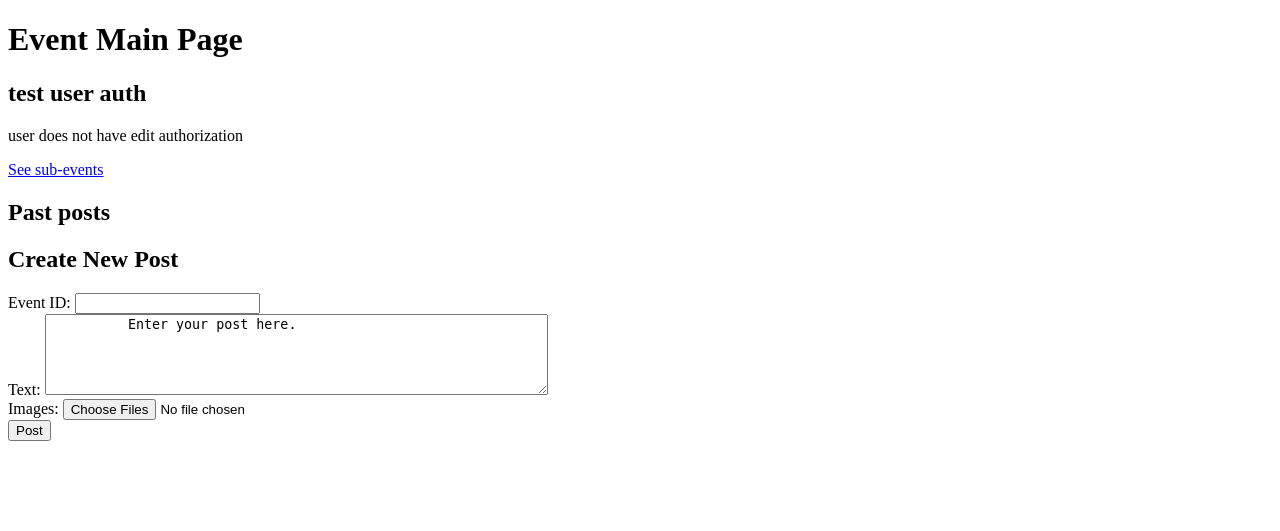
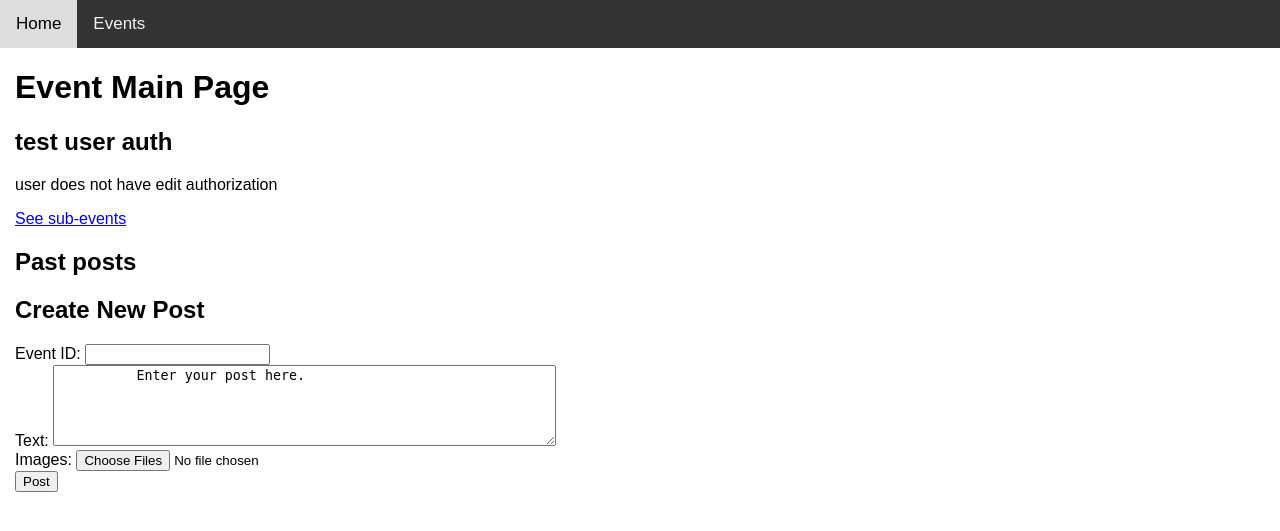
Before and after one commit to knative-portability/large-events, a Flask app: template pageserve/templates/index.html in a window 1280 px wide. Shown: the top 531 px of the page. Run offline with Flask 2, Linux system fonts and the light colour scheme; the template is opened without the code that fills it, so the values that code supplies are empty; parts of the project's set-up code (start-up, migrations or seed data) failed here and were passed over; some libraries are stand-ins or nearby versions.

Commit message:
Add navbar and basic page styling

```diff
--- /dev/null
+++ b/pageserve/static/style.css
@@ -0,0 +1,32 @@
+/* Add a black background color to the top navigation */
+.topnav {
+  background-color: #333;
+  overflow: hidden;
+}
+
+/* Style the links inside the navigation bar */
+.topnav a {
+  float: left;
+  color: #f2f2f2;
+  text-align: center;
+  padding: 14px 16px;
+  text-decoration: none;
+  font-size: 17px;
+}
+
+/* Change the color of links on hover */
+.topnav a:hover {
+  background-color: #ddd;
+  color: black;
+}
+
+/* Add a color to the active/current link */
+.topnav a.active {
+  background-color: #4CAF50;
+  color: white;
+}
+
+body {
+  margin: 0px;
+  font-family: Arial, Helvetica, sans-serif;
+}
--- a/pageserve/templates/base.html
+++ b/pageserve/templates/base.html
@@ -18,12 +18,20 @@ limitations under the License.
 
 <head>
     <title>{% block title %}{% endblock title %} - Large Events</title>
+    <link rel="stylesheet" type="text/css" href="{{ url_for('static', filename='style.css') }}">
+    <meta name="viewport" content="width=device-width, initial-scale=1">
     <meta name="google-signin-scope" content="profile email">
     <meta name="google-signin-client_id" content="{{ app_config['GAUTH_CLIENT_ID'] }}">
     <script src="https://apis.google.com/js/platform.js" async defer></script>
 </head>
 
 <body>
+    <div class="topnav">
+        <a class="{% block home_tab %}{% endblock %}" href='/v1/'>Home</a>
+        <a class="{% block events_tab %}{% endblock %}" href='/v1/events'>Events</a>
+    </div>
+
+    <div style="padding: 0px 15px">
     <header>
         {% block header %}{% endblock header %}
     </header>
@@ -56,6 +64,7 @@ limitations under the License.
     {% endif %}
     {% endblock login_buttons %}
     {% block content %}{% endblock content %}
+    </div>
 </body>
 
 </html>
```
